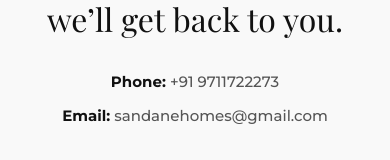
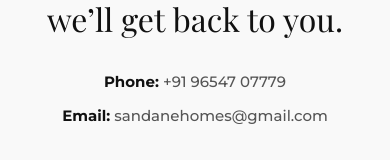
Before and after one commit to viratco/sandanehomes, a React (Vite) app: page /glam in a window 390 px wide. Shown: the part 6701-6861 px from the top of the page. Built offline with nearby package versions, Linux system fonts and the light colour scheme; a web font is replaced by a local one.

Commit message:
Update Glam subpage with custom footer phone number

```diff
--- a/src/components/Footer.jsx
+++ b/src/components/Footer.jsx
@@ -1,7 +1,7 @@
 import React, { useState } from 'react';
 import './Footer.css';
 
-const Footer = () => {
+const Footer = ({ customPhone = "+91 9711722273" }) => {
     const [email, setEmail] = useState('');
     const [countryCode, setCountryCode] = useState('+91');
     const [phone, setPhone] = useState('');
@@ -88,7 +88,7 @@ const Footer = () => {
                             fontWeight: '500'
                         }}>
                             <p style={{ margin: '0 0 10px 0' }}>
-                                <strong style={{ color: '#111' }}>Phone:</strong> +91 9711722273
+                                <strong style={{ color: '#111' }}>Phone:</strong> {customPhone}
                             </p>
                             <p style={{ margin: 0 }}>
                                 <strong style={{ color: '#111' }}>Email:</strong> sandanehomes@gmail.com
--- a/src/components/pages/Glam.jsx
+++ b/src/components/pages/Glam.jsx
@@ -212,7 +212,7 @@ const Glam = () => {
                 </div>
             </div>
 
-            <Footer />
+            <Footer customPhone="+91 96547 07779" />
         </div>
     );
 };
```
